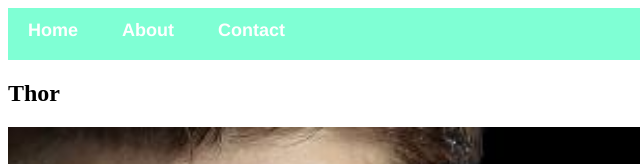
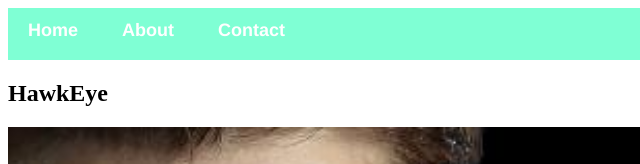
Before and after one commit to oratilwekodisang38/Module-1-Assessment-5, a plain HTML site: page avenger-4.html in a window 1280 px wide. Shown: the top 164 px of the page, 0-640 px from the left. Drawn offline with Linux system fonts and the light colour scheme.

Commit message:
Update avenger-4.html

```diff
--- a/avenger-4.html
+++ b/avenger-4.html
@@ -9,7 +9,7 @@
         <a href=about.html>About</a>
         <a href="contact.html">Contact</a>
         </div>
-        <h2>Thor</h2>
+        <h2>HawkEye</h2>
     <div class="gallery">
         <img src="images/avengers_04.jpg" />
         </div>
```
